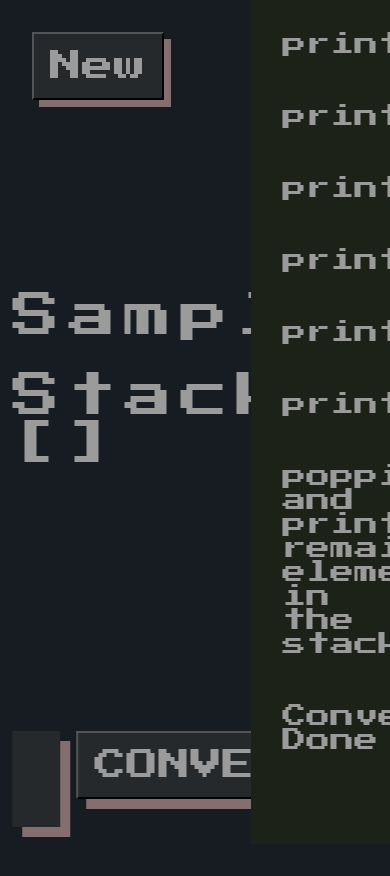
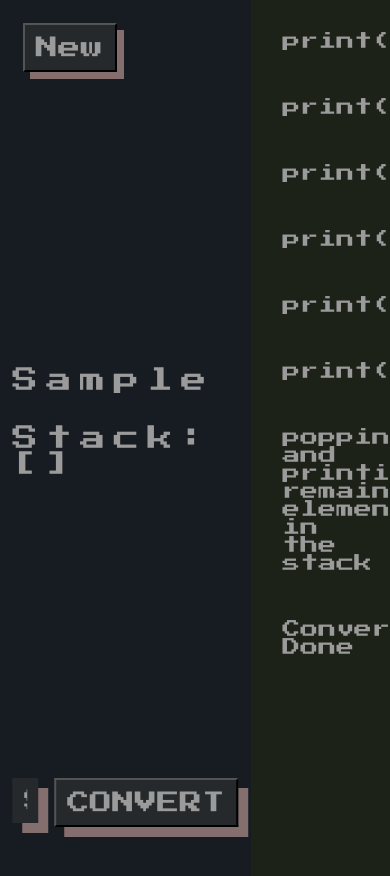
Before and after one commit to AceBurgundy/Infix-to-Postfix-Converter, a plain HTML site: page index.html in a window 390 px wide. Both pictures are taken after typing "Sample" into the empty fields and a click on the button "CONVERT". Before the commit the page ends 844 px from the top, so only its background shows below. Drawn offline with Linux system fonts and the light colour scheme.

Commit message:
Added style for mobile use.

```diff
--- a/style.css
+++ b/style.css
@@ -18,16 +18,17 @@
 
 body {
     height: 100vh;
+    width: 100vw;
     display: flex;
     flex-direction: row;
     background-color: #171c22;
     box-sizing: border-box;
     font-size: 16px;
-    overflow: hidden;
 }
 
 #left {
     width: 70%;
+    height: 100%;
     position: relative;
 }
 
@@ -51,7 +52,7 @@ body {
 
 #left-top {
     position: absolute;
-    top: 45%;
+    top: 50%;
     left: 50%;
     transform: translate(-50%, -50%);
     display: flex;
@@ -62,7 +63,7 @@ body {
 
 #conversion-result,
 #stack-log {
-    font-size: 3rem;
+    font-size: calc(16px + 1.5 * ((100vw) / 60));
     display: flex;
     flex-wrap: wrap;
     letter-spacing: 0.5rem;
@@ -84,13 +85,13 @@ body {
     height: 100%;
     box-shadow: 10px 10px rgb(132, 110, 110);
     background: #25292C;
-    font-size: 2rem;
+    font-size: calc(16px + 1 * ((100vw) / 60));
     padding: 0.5em;
 }
 
 #infix-input {
     width: 70%;
-    font-size: 3rem;
+    font-size: calc(16px + 1 * ((100vw) / 60));
     border: none;
 }
 
@@ -99,6 +100,7 @@ body {
 }
 
 #right {
+    height: 100vh;
     width: 30%;
     position: relative;
     background-color: #1d2219;
@@ -123,7 +125,7 @@ body {
 }
 
 .log {
-    font-size: 1.5em;
+    font-size: calc(16px + 1 * ((100vw) / 200));
     transition: 50ms;
     cursor: pointer;
 }
```
